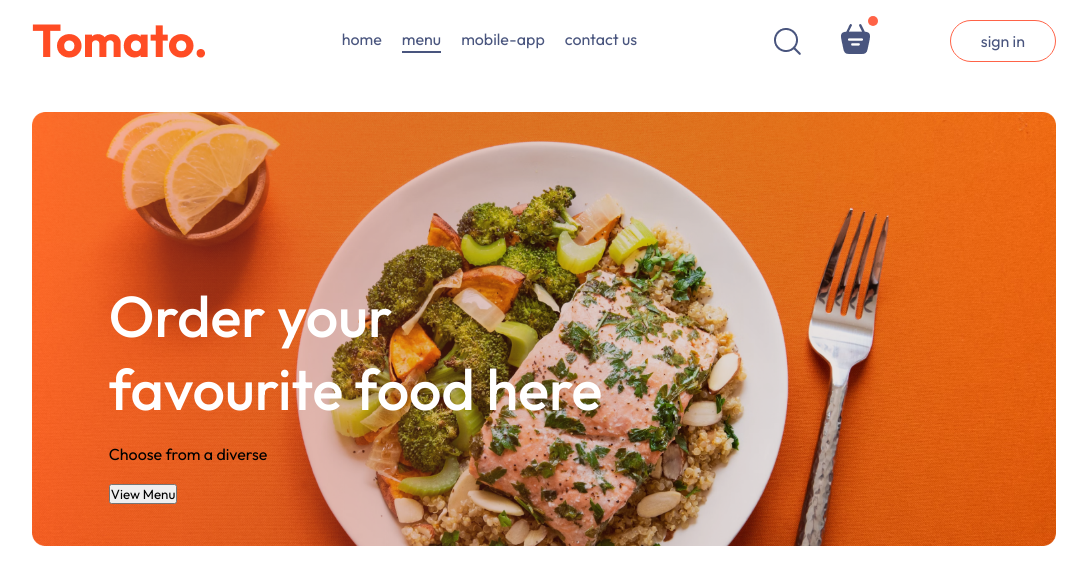
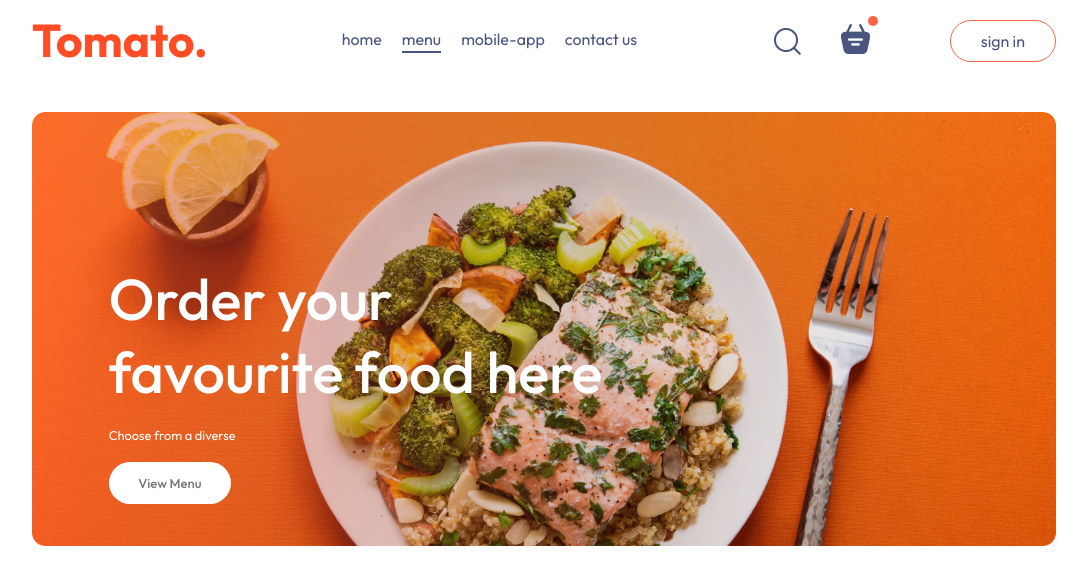
Before and after one commit to touchavin/505742-wongnok-recipes02, a React (Vite) app: page / in a window 1280 px wide. Shown: the top 584 px of the page, without its empty margins (96-1183 px from the left). Built offline with nearby package versions, Linux system fonts and the light colour scheme.

Commit message:
Update Header.css

```diff
--- a/src/components/Navbar/Header/Header.css
+++ b/src/components/Navbar/Header/Header.css
@@ -19,5 +19,19 @@
     font-weight: 500;
     color: white;
     font-size: max(4.5vw,22px);
+}
+.header-contents p{
+    color: white;
+    font-size: 1vw;
+}
+.header-contents button{
+    border: none;
+    color: #747474;
+    font-weight: 500;
+    padding: 1vw 2.3vw;
+    background-color: white;
+    font-size: max(1vw,13px);
+    border-radius: 50px;
+
 
 }
```
